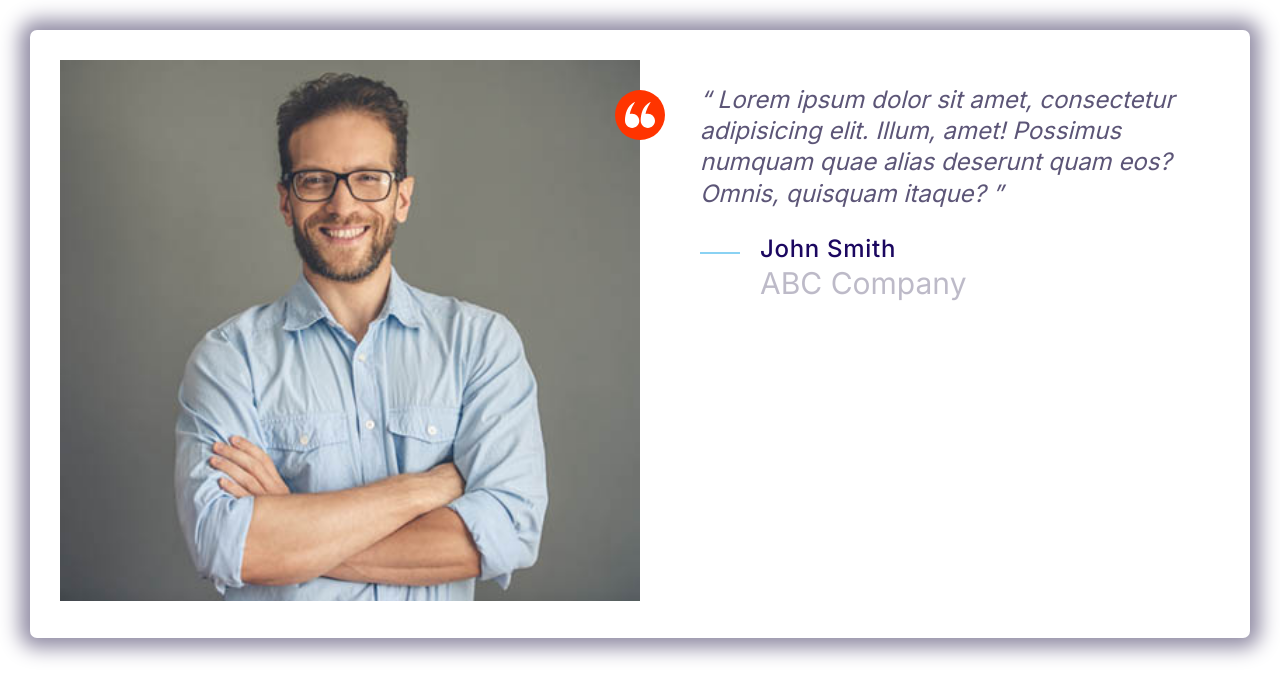
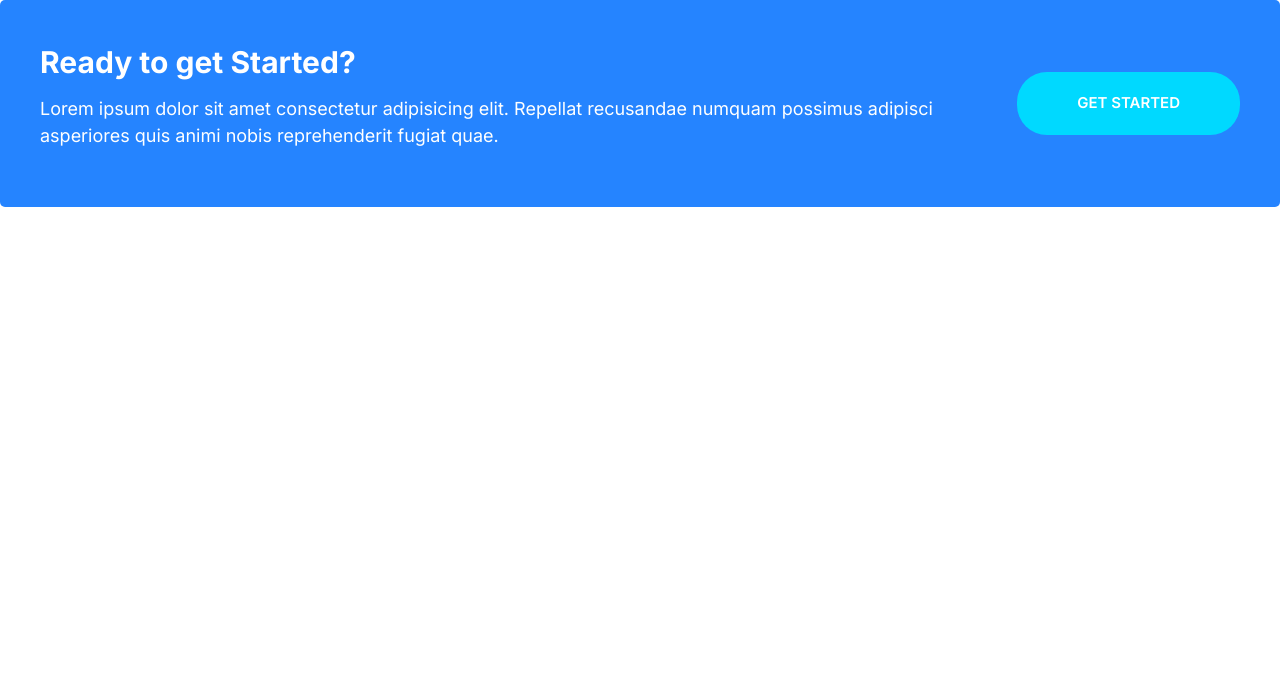
Before and after one commit to Akash12x/moshify-re, a plain HTML site: page index.html in a window 1280 px wide. Drawn offline with Linux system fonts and the light colour scheme.

```diff
--- a/css/styles.css
+++ b/css/styles.css
@@ -218,6 +218,11 @@
 
 .btn--secondary {
   background: var(--color-secondary);
+}
+
+.btn--stretched {
+  padding-left: 6rem;
+  padding-right: 6rem;
 }
 
 .btn--secondary:hover {
@@ -485,3 +490,44 @@
     margin-left: 6rem;
   }
 }
+
+/* callout */
+
+.callout {
+  padding: 4rem;
+  border-radius: 5px;
+}
+
+.callout__content {
+  text-align: center;
+}
+
+.callout--primary {
+  background-color: var(--color-primary);
+  color: #fff;
+}
+
+.callout__heading {
+  color: #fff;
+  font-size: 3rem;
+  margin-top: 0;
+}
+
+.callout .btn {
+  justify-self: center;
+  align-self: center;
+}
+
+@media screen and (min-width: 768px) {
+  .callout__content {
+    text-align: left;
+  }
+  .callout .btn {
+    justify-self: start;
+  }
+  .callout .grid--1x2 {
+    grid-template-columns: 1fr auto;
+  }
+}
+
+/* Collapsible */
--- a/index.html
+++ b/index.html
@@ -13,37 +13,18 @@
     <link rel="stylesheet" href="css/styles.css" />
     <title>Document</title>
   </head>
-  <body style="padding: 3rem">
-    <div class="card testimonial">
+  <body>
+    <div class="callout callout--primary">
       <div class="grid grid--1x2">
-        <div class="testimonial__image">
-          <img src="/images/testimonial.jpg" alt="A happy customer" />
-          <span class="icon-container">
-            <svg class="icon icon--white icon--small">
-              <use xlink:href="images/sprite.svg#quotes"></use>
-            </svg>
-          </span>
+        <div class="callout__content">
+          <h2 class="callout__heading">Ready to get Started?</h2>
+          <p>
+            Lorem ipsum dolor sit amet consectetur adipisicing elit. Repellat
+            recusandae numquam possimus adipisci asperiores quis animi nobis
+            reprehenderit fugiat quae.
+          </p>
         </div>
-        <blockquote class="quote">
-          <p>
-            Lorem ipsum dolor sit amet, consectetur adipisicing elit. Illum,
-            amet! Possimus numquam quae alias deserunt quam eos? Omnis, quisquam
-            itaque?
-          </p>
-          <footer>
-            <div class="media">
-              <div class="media__image">
-                <svg class="icon icon--primary quote__line">
-                  <use xlink:href="images/sprite.svg#line"></use>
-                </svg>
-              </div>
-              <div class="media__body quote__author">
-                <h3>John Smith</h3>
-                <article>ABC Company</article>
-              </div>
-            </div>
-          </footer>
-        </blockquote>
+        <a href="#" class="btn btn--secondary btn--stretched">Get Started</a>
       </div>
     </div>
   </body>
```
Also changed, not shown: components/testimonial.html (added, +31 -0 lines).
